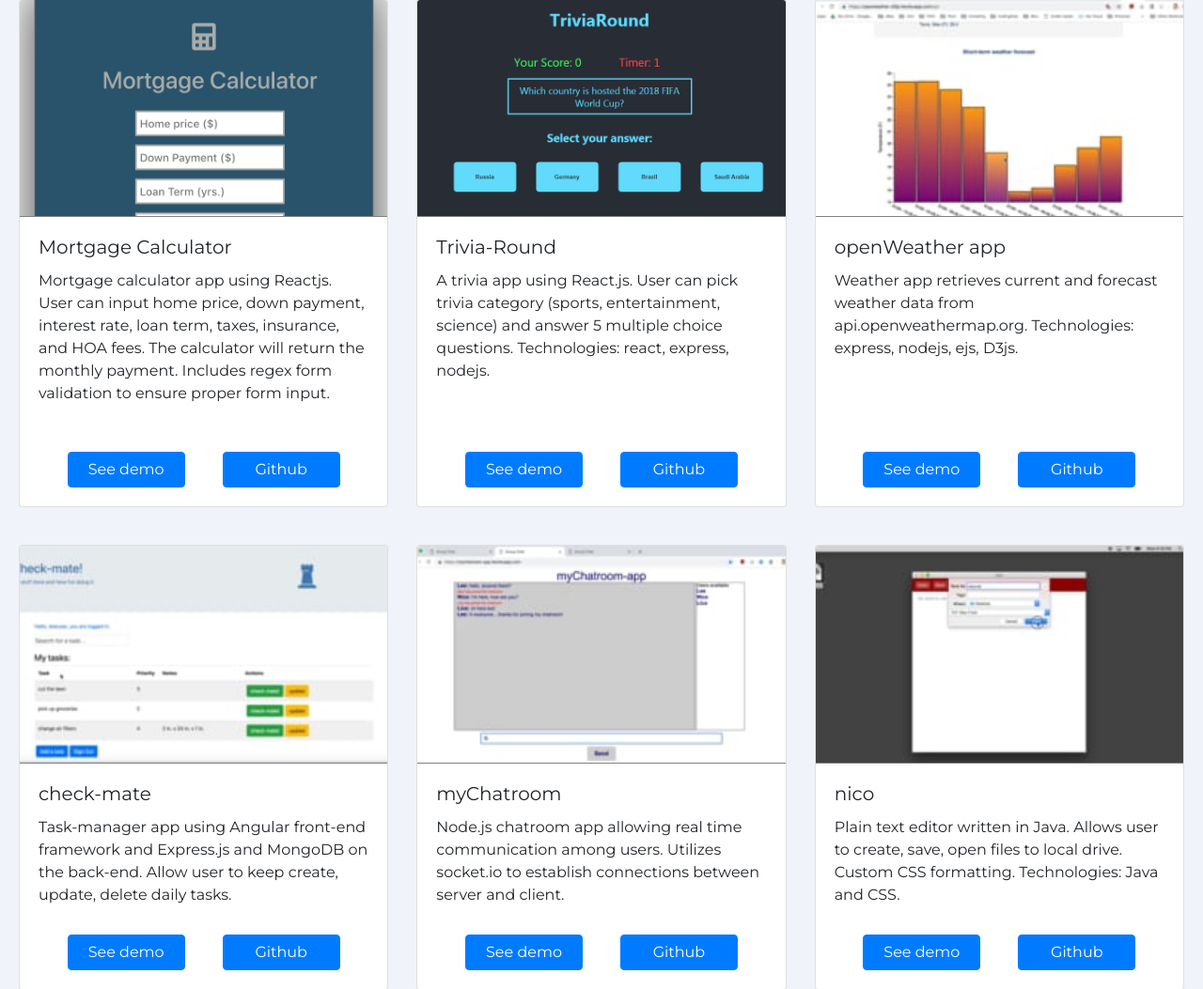
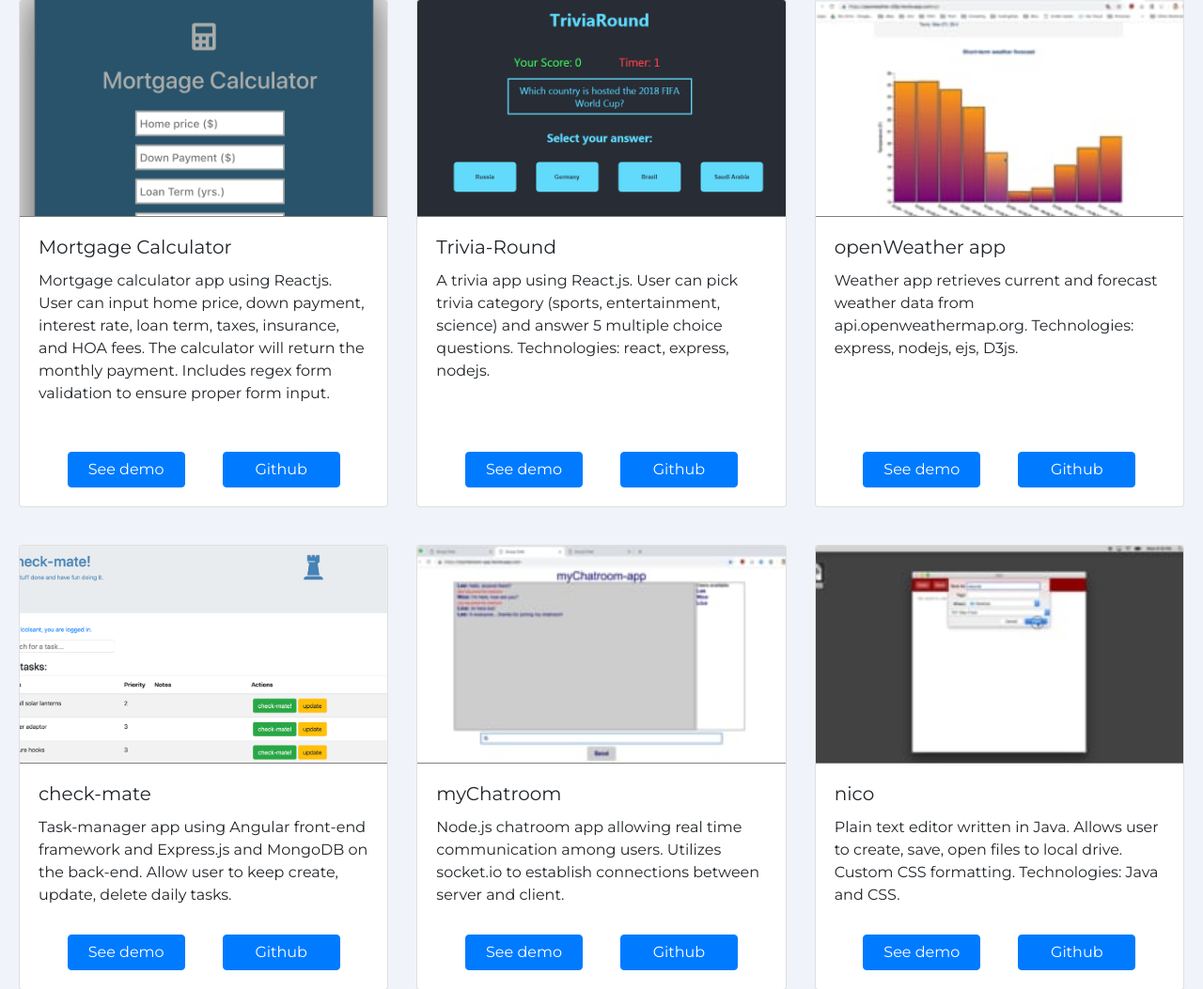
Before and after one commit to lcolsant/Portfolio, a Flask app: page / in a window 1280 px wide. Shown: the part 513-1566 px from the top of the page at 94% size. Run offline with Flask 2, Linux system fonts and the light colour scheme; some libraries are stand-ins or nearby versions.

Commit message:
updating thumbnail

```diff
--- a/templates/index.html
+++ b/templates/index.html
@@ -106,7 +106,7 @@
 
                     <div class="col-xl col-md-6 col-12 thumbs">
                         <div class="card d-flex flex-column" >
-                            <a href="https://check-mate-app.herokuapp.com/" target="_blank"><img class="card-img-top" src="../static/check-mate-thumb.jpg" alt="Card image cap"></a>
+                            <a href="https://check-mate-app.herokuapp.com/" target="_blank"><img class="card-img-top" src="../static/check-mate.png" alt="Card image cap"></a>
                             <div class="card-body d-flex flex-column align-items-start">
                                 <h5 class="card-title">check-mate</h5>
                                 <p class="card-text">Task-manager app using Angular front-end framework and Express.js and MongoDB on the back-end. Allow user to keep create, update, delete daily tasks.</p>
```
Also changed, not shown: static/check-mate.png (added), 5 other files.
